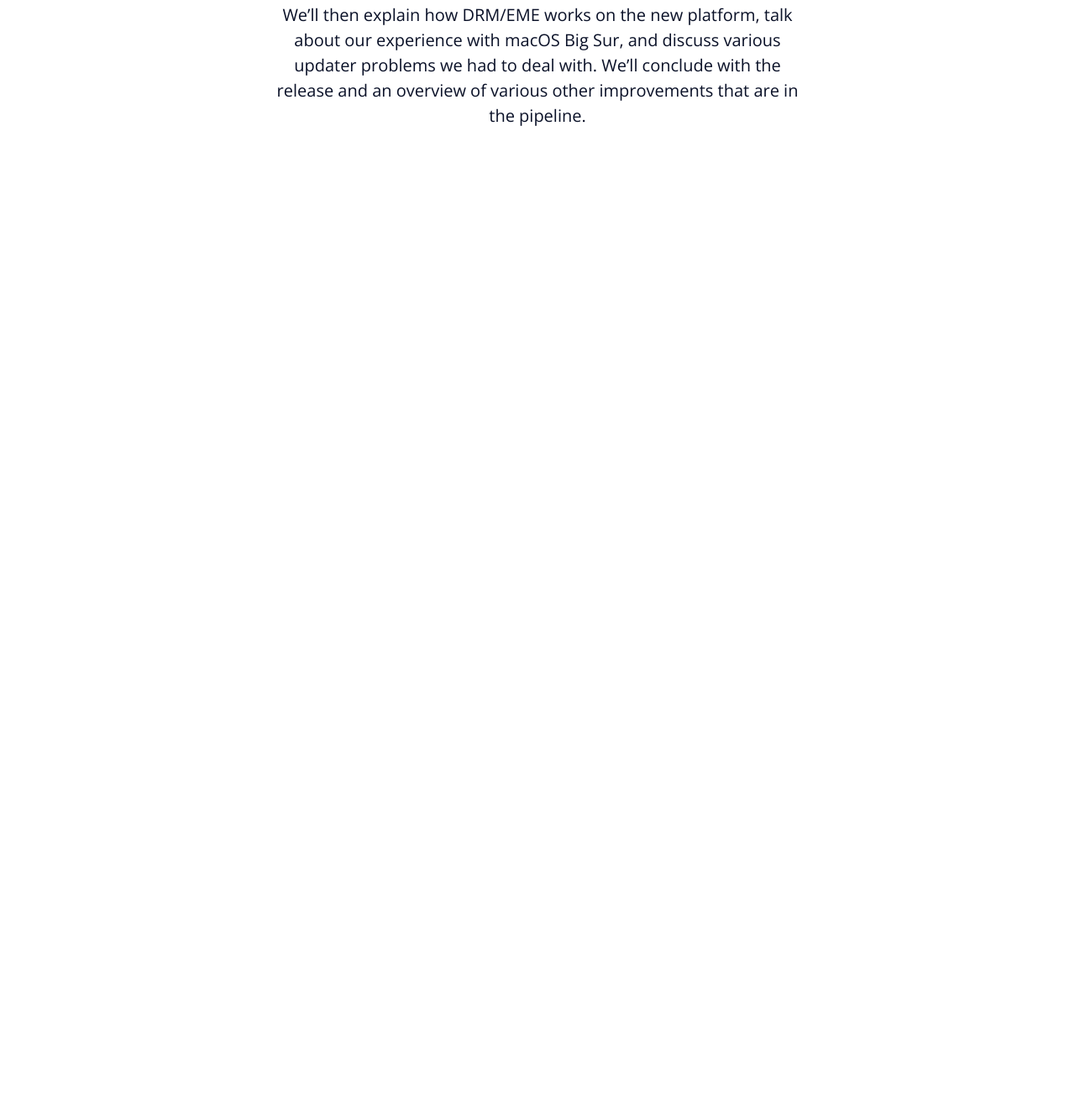
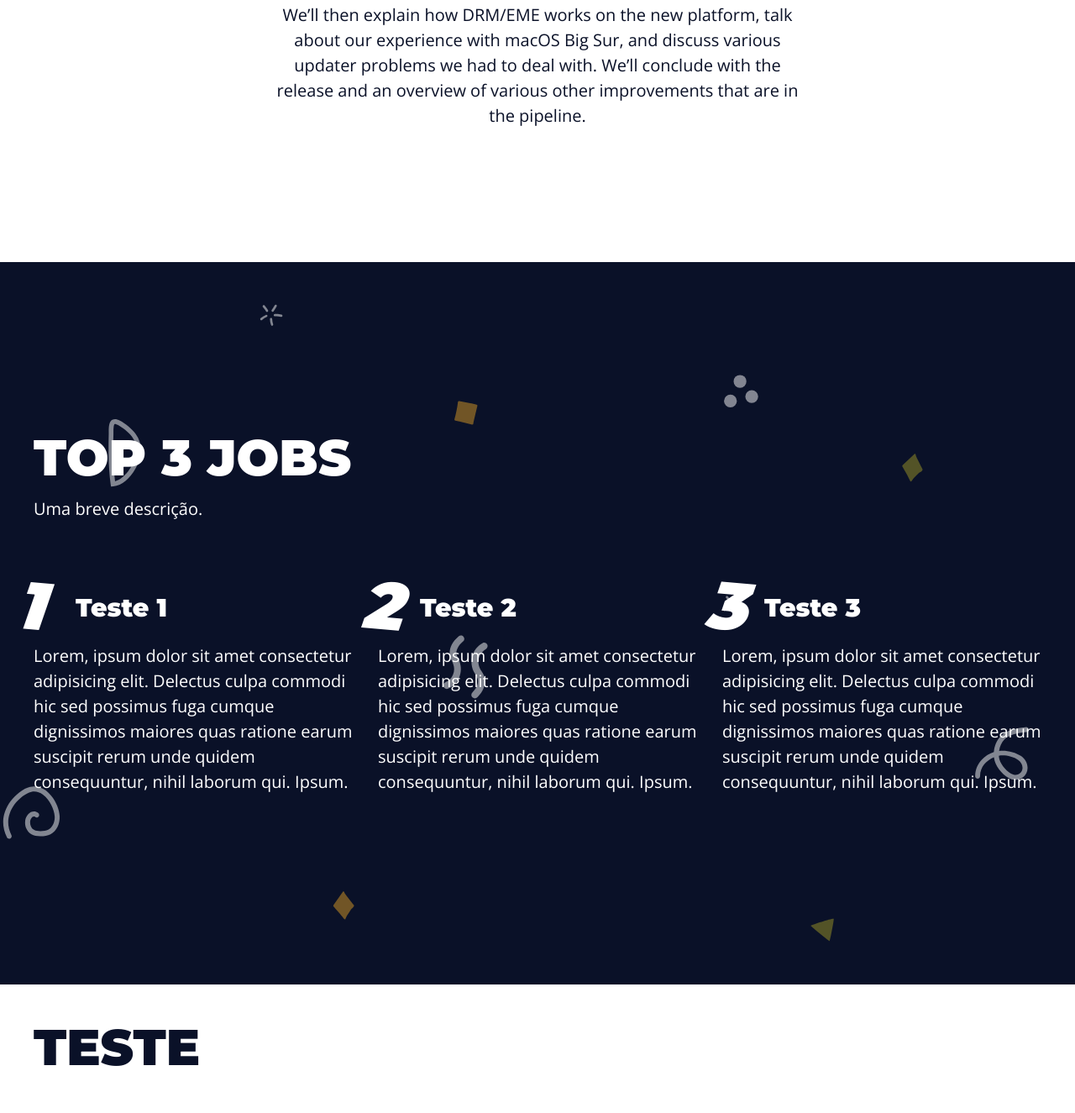
Before and after one commit to JoaoDallagnol/Lading-Page, a plain HTML site: page index.html in a window 1280 px wide. Shown: the part 1473-2798 px from the top of the page at 84% size. Before the commit the page ends 1785 px from the top, so only its background shows below. Drawn offline with nearby package versions, Linux system fonts and the light colour scheme.

Commit message:
Sessão do grid finalizada

```diff
--- a/assets/css/style.css
+++ b/assets/css/style.css
@@ -27,3 +27,43 @@
     height: 100vh;
     text-align: center;
 }
+
+.grid-one-content {
+    display: flex;
+    flex-flow: column wrap;
+    justify-content: center;
+    height: 100vh;
+}
+
+.grid-main-heading {
+    margin-bottom: 1rem;
+}
+
+.grid-description {
+    padding-bottom: 5rem;
+}
+
+.grid {
+    display: grid;
+    grid-template-columns: repeat(3, 1fr);
+    gap: var(--gap);
+    counter-reset: grid-counter;
+}
+
+.grid h3 {
+    font-size: 3rem;
+    position: relative;
+    padding-left: 5rem;
+    padding-bottom: 2rem;
+}
+
+.grid h3::before {
+    counter-increment: grid-counter;
+    content: counter(grid-counter);
+    position: absolute;
+    font-size: 8rem;
+    font-style: italic;
+    top: -4rem;
+    left: -2rem;
+    transform: rotate(5deg)
+}
--- a/index.html
+++ b/index.html
@@ -17,14 +17,14 @@
     <aside class="menu white-bg">
         <div class="main-content menu-content">
             <h1>
-                <a href="#">LOGO </a>
+                <a href="#home">LOGO</a>
             </h1>
 
             <nav>
                 <ul>
                     <li><a href="#intro">intro</a></li>
-                    <li><a href="#top3">top 3</a></li>
-                    <li><a href="#">gallery</a></li>
+                    <li><a href="#grid-one">grid</a></li>
+                    <li><a href="#gallery">gallery</a></li>
                     <li><a href="#">work</a></li>
                     <li><a href="#">contact</a></li>
                 </ul>
@@ -34,7 +34,7 @@
 
     <div class="menu-spacing"></div>
 
-    <section id="intro" class="main-bg section">
+    <section id="home" class="main-bg section">
         <div class="main-content intro-content">
             <div class="intro-text-content">
                 <h2>January brings us Firefox 85</h2>
@@ -47,7 +47,7 @@
         </div>
     </section>
 
-    <section id="top3" class="white-bg section">
+    <section id="intro" class="white-bg section">
         <div class="main-content top3-content">
             <h2>top 3 jobs</h2>
             <p>The release of Apple Silicon-based Macs at the end of last year generated a flurry of news coverage and some
@@ -61,5 +61,32 @@
         </div>
     </section>
 
+    <section id="grid-one"class="grid-one main-bg section">
+        <div class="main-content grid-one-content">
+            <h2 class="grid-main-heading">Top 3 jobs</h2>
+            <p class="grid-description">Uma breve descrição.</p>
+            <div class="grid">
+                <article>
+                    <h3>Teste 1</h3>
+                    <p>Lorem, ipsum dolor sit amet consectetur adipisicing elit. Delectus culpa commodi hic sed possimus fuga cumque dignissimos maiores quas ratione earum suscipit rerum unde quidem consequuntur, nihil laborum qui. Ipsum.</p>
+                </article>
+                <article>
+                    <h3>Teste 2</h3>
+                    <p>Lorem, ipsum dolor sit amet consectetur adipisicing elit. Delectus culpa commodi hic sed possimus fuga cumque dignissimos maiores quas ratione earum suscipit rerum unde quidem consequuntur, nihil laborum qui. Ipsum.</p>
+                </article>
+                <article>
+                    <h3>Teste 3</h3>
+                    <p>Lorem, ipsum dolor sit amet consectetur adipisicing elit. Delectus culpa commodi hic sed possimus fuga cumque dignissimos maiores quas ratione earum suscipit rerum unde quidem consequuntur, nihil laborum qui. Ipsum.</p>
+                </article>
+            </div>
+        </div>
+    </section>
+
+    <section id="gallery" class="section white-bg">
+        <div class="main-content">
+            <h1>Teste</h1>
+        </div>
+    </section>
+
 </body>
 </html>
```
